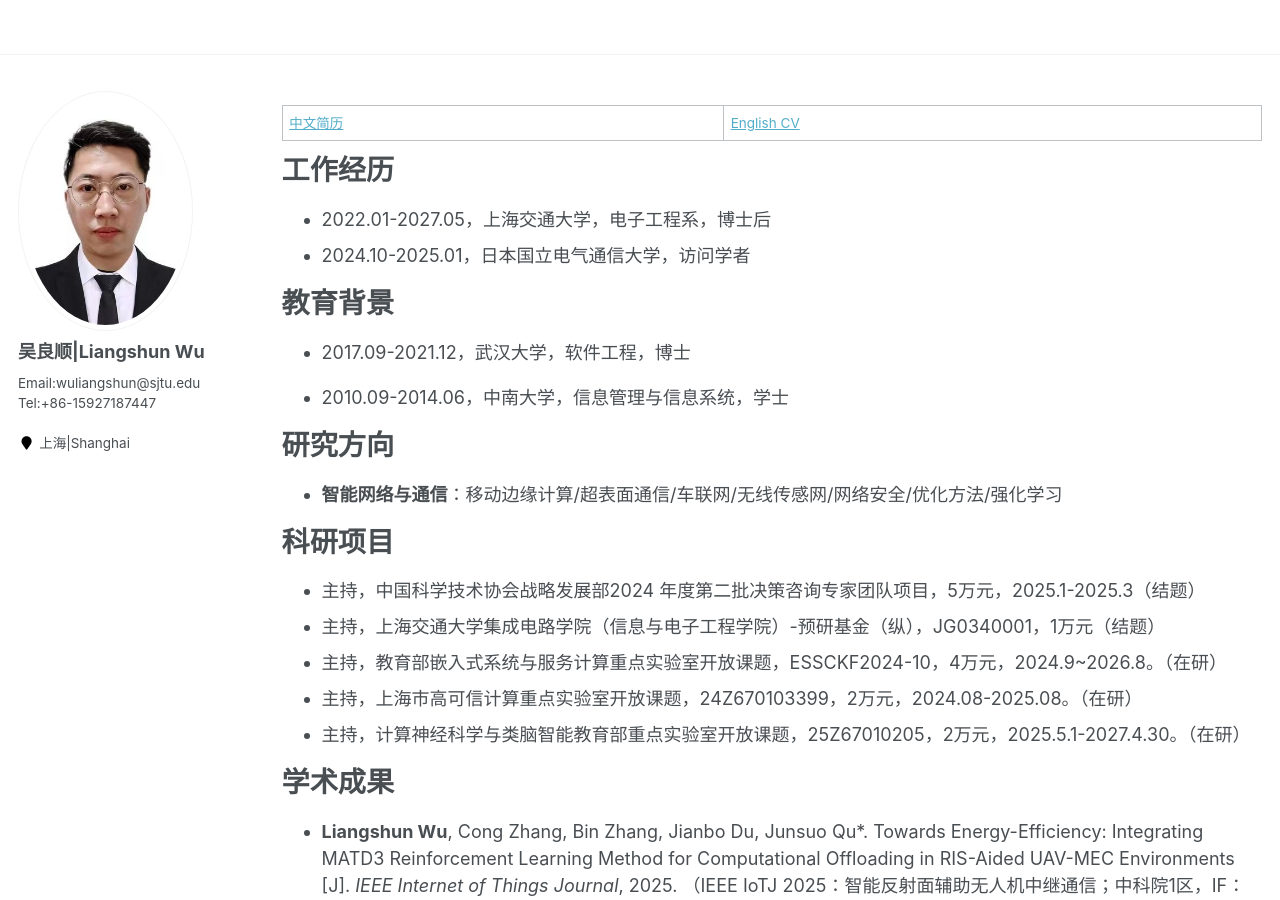
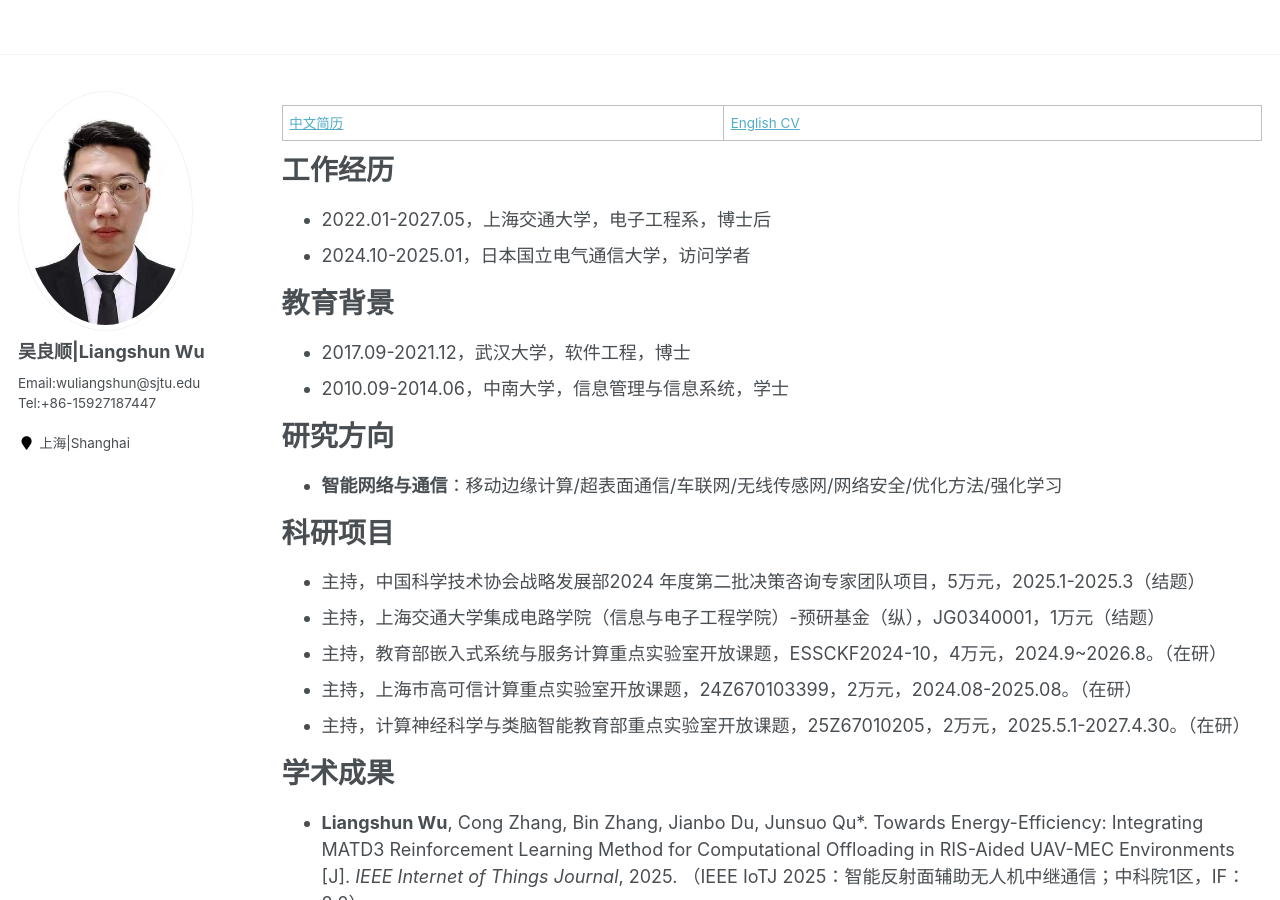
Before and after one commit to wuliangshun/wuliangshun.github.io, a Jekyll site: the page built from _pages/cv.md, in a window 1280 px wide and 900 px high. Built offline with Jekyll 4.4.1, drawn with Linux system fonts in a browser that asks for light colours.

Commit message:
first commit

```diff
--- a/_pages/cv.md
+++ b/_pages/cv.md
@@ -23,13 +23,14 @@ redirect_from:
 教育背景
 ======
 
-
-* 2017.09-2021.12，武汉大学，软件工程，博士
-
 <!-- * 2021.12-2023.12，西安邮电大学，信息与通信工程，硕士
 * 2023.12-2025.06，西安电子科技大学，电气工程及其自动化，学士 -->
+* 2017.09-2021.12，武汉大学，软件工程，博士
+* 2010.09-2014.06，中南大学，信息管理与信息系统，学士
 
-* 2010.09-2014.06，中南大学，信息管理与信息系统，学士
+
+
+
 
 
 研究方向
```
